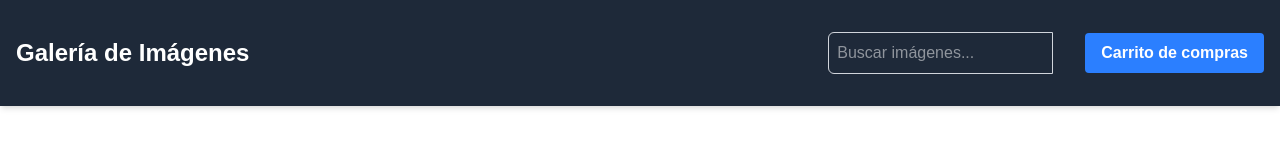
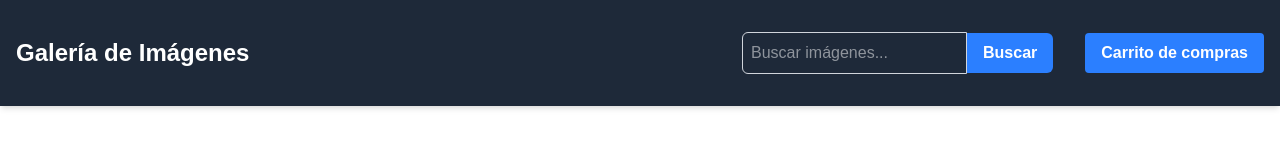
Before and after one commit to Douhglas/nextjs-image-gallery, a Next.js app in the folder nextjs-image-gallery/: page / in a window 1280 px wide. Shown: the top 160 px of the page. Built offline with nearby package versions, Linux system fonts and the light colour scheme; no server answers.

Commit message:
Add SearchBar implementation

```diff
--- a/nextjs-image-gallery/src/app/components/SearchBar.tsx
+++ b/nextjs-image-gallery/src/app/components/SearchBar.tsx
@@ -1,14 +1,22 @@
 
 
-export default function SearchBar() {
+export default function SearchBar({ setQuery }: { setQuery: (query: string) => void }) {
+    const handleInputChange = (event: React.ChangeEvent<HTMLInputElement>) => {
+        const query = event.target.value;
+        setQuery(query);
+    }
     return (
         <div className="flex items-center justify-center p-4 bg-gray-800 text-white">
-          <input
+            <input
                 type="text"
                 name="query"
                 placeholder="Buscar imágenes..."
                 className="w-full max-w-md p-2 rounded-l-md border border-gray-300 focus:outline-none focus:ring-2 focus:ring-blue-500 focus:border-blue-500"
             />
+            <button className="bg-blue-500 hover:bg-blue-700 text-white font-bold py-2 px-4 rounded-r-md"
+                onClick={() => setQuery((document.querySelector('input[name="query"]') as HTMLInputElement)?.value || "")}>
+                Buscar
+            </button>
         </div>
     )
 }
--- a/nextjs-image-gallery/src/app/page.tsx
+++ b/nextjs-image-gallery/src/app/page.tsx
@@ -53,7 +53,7 @@ export default function Home() {
                 <div className="container mx-auto flex items-center justify-between">
                     <h1 className="text-2xl font-bold">Galería de Imágenes</h1>
                     <div className="flex items-center gap-4">
-                        <SearchBar />
+                        <SearchBar setQuery={setQuery} />
                         <button
                             className="bg-blue-500 hover:bg-blue-700 text-white font-bold py-2 px-4 rounded"
                             onClick={() => setIsOpen(true)}
```
